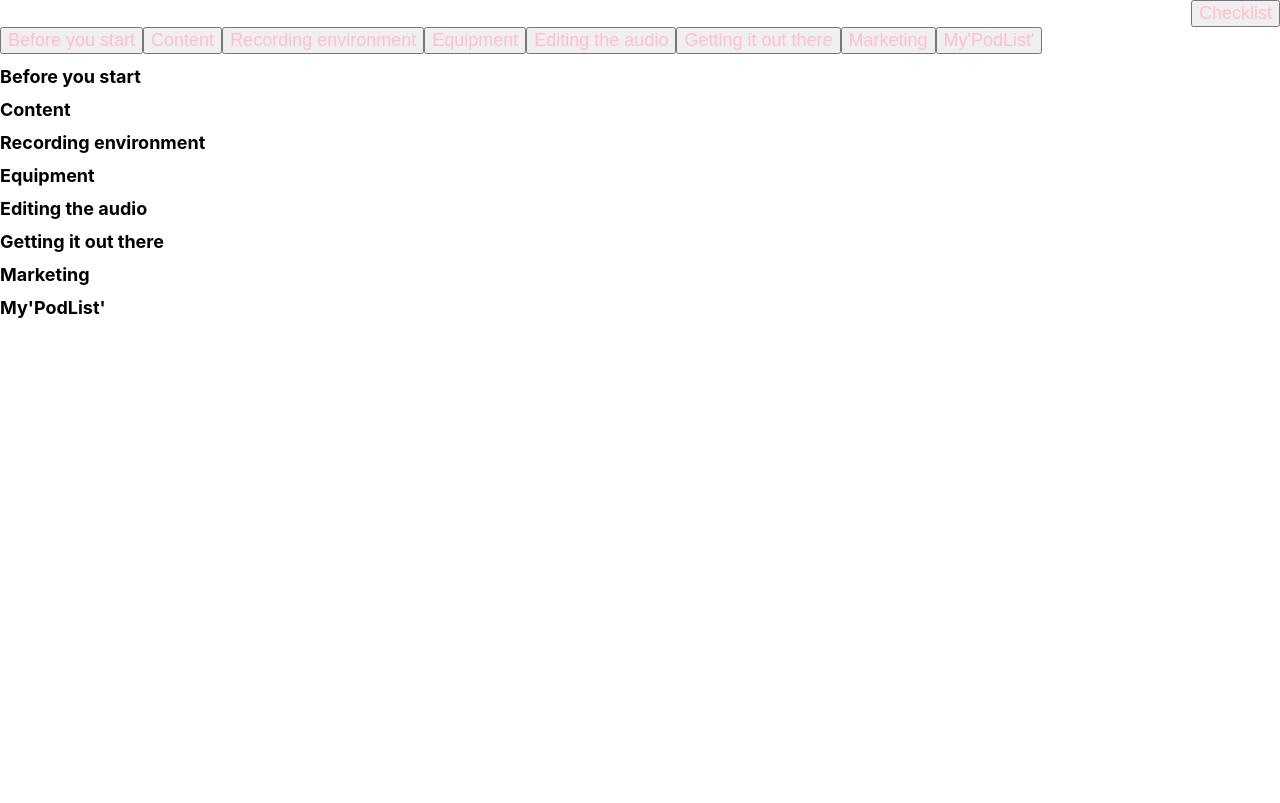
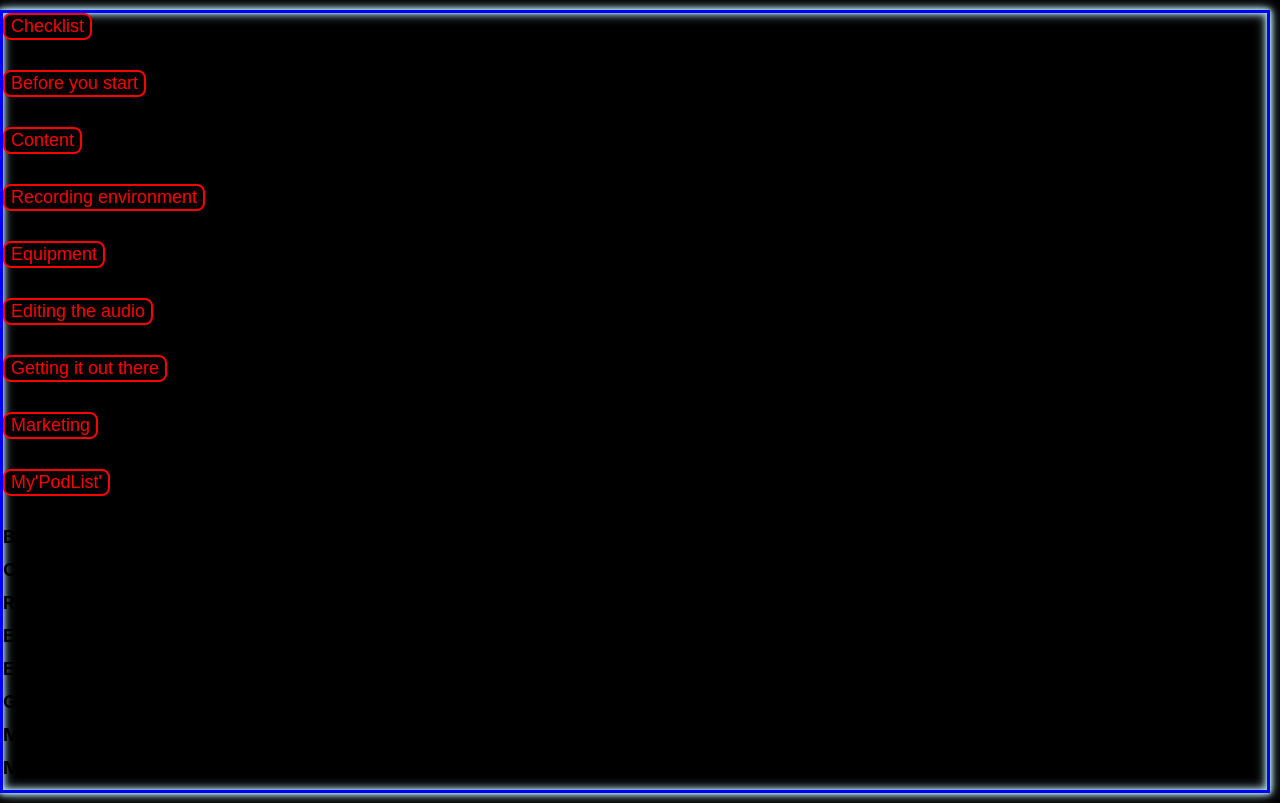
Before and after one commit to SchoolOfCode/w15_collaborative-react-project-podclass, a React (Create React App) app in the folder podclass/: page / in a window 1280 px wide. Built offline with nearby package versions, Linux system fonts and the light colour scheme.

Commit message:
Added some css and neon backgrounds, buttons spaced out

```diff
--- a/podclass/src/App.css
+++ b/podclass/src/App.css
@@ -1,16 +1,19 @@
 * {
   font-size: large;
+
+
 }
-buttons {
-  color: red;
-}
+
 a {
   color: red;
   text-decoration: underline;
+
 }
 
 .overlay{
   text-align: right;
+  justify-content: right;
   font-size: small;
   color: red;
+
 }
--- a/podclass/src/App.js
+++ b/podclass/src/App.js
@@ -43,7 +43,7 @@ const [contentState, setContentState] = useState("");
       {titles.map(
         (button) =>
           (button = (
-            <Button
+            <Button className="contentButtons"
               key={button}
               buttonName={button}
               identity={changeState}
--- a/podclass/src/index.css
+++ b/podclass/src/index.css
@@ -5,7 +5,24 @@ body {
     sans-serif;
   -webkit-font-smoothing: antialiased;
   -moz-osx-font-smoothing: grayscale;
+
+  background: black;
+
+
+  position: relative;
+  z-index: 999;
+  border: 1px solid red;
+  margin-top: 10px;
+  margin-bottom: 10px;
+  margin-right: 10px;
+
+  box-sizing: border-box;
+
+  border: 3px solid blue;
+  box-shadow: 0 0 1px lightblue, 0 0 6px lightblue, 0 0 6px lightblue, 0 0 12px lightblue, inset 0 0 1px lightblue, inset 0 0 2px lightblue, inset 0 0 6px lightblue, inset 0 0 12px lightblue;
+
 }
+
 
 code {
   font-family: source-code-pro, Menlo, Monaco, Consolas, "Courier New",
@@ -13,5 +30,14 @@ code {
 }
 
 button {
-  color: pink;
+  background-color: black;
+  color: red;
+  border: 2px solid red;
+  border-radius: 8px;
+  display: flex;
+  flex-direction: row;
+  justify-content: center;
+  align-items: center;
+  margin-bottom: 30px;
+
 }
```
